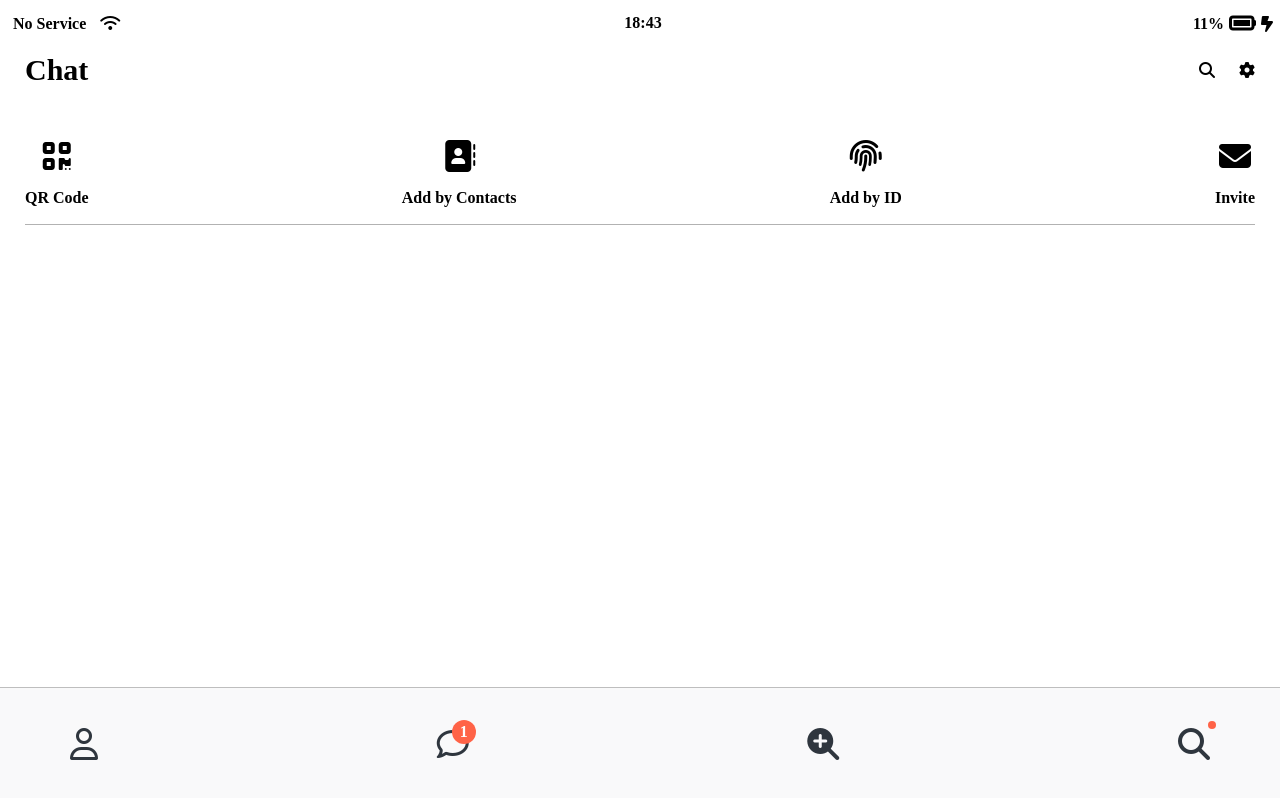
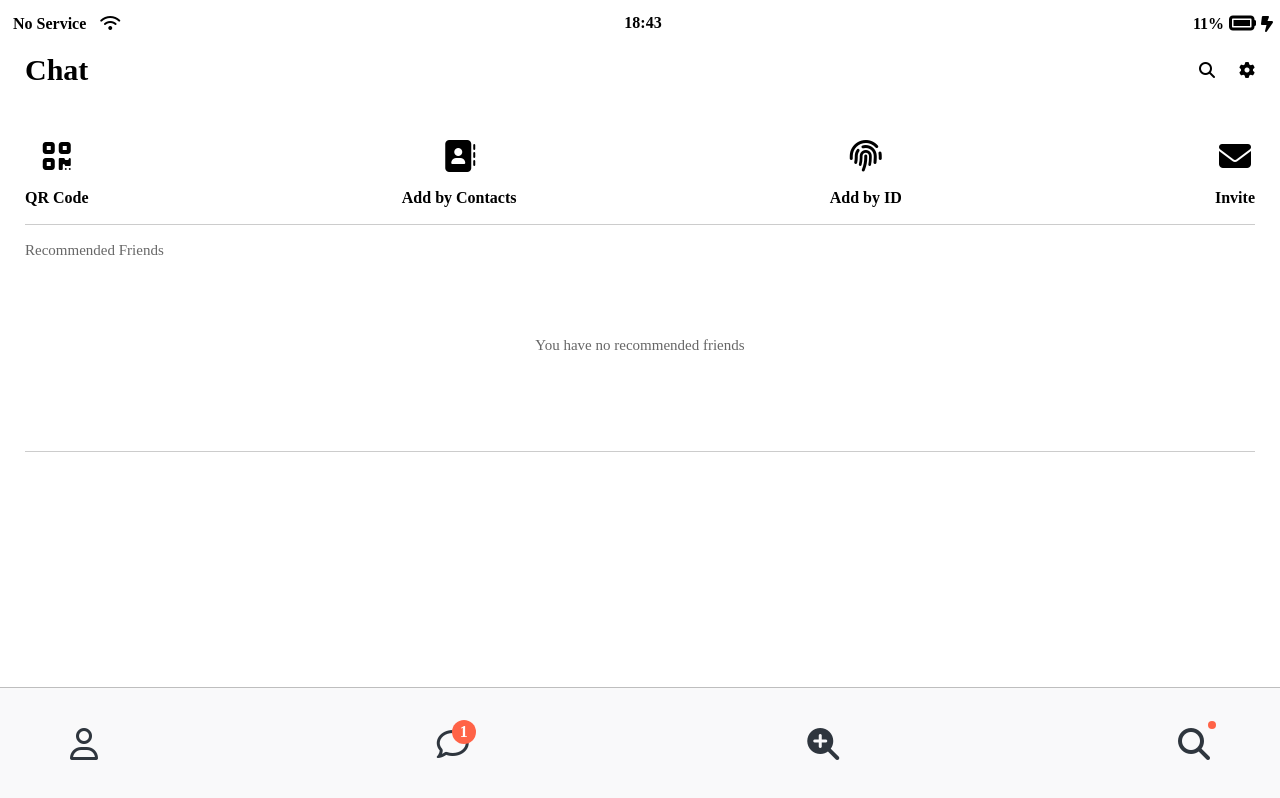
Before and after one commit to project815/kokoa-clone, a plain HTML site: page find.html in a window 1280 px wide. Shown: the top 798 px of the page. Drawn offline with Linux system fonts and the light colour scheme.

Commit message:
Find Screen part two

```diff
--- a/css/screens/find.css
+++ b/css/screens/find.css
@@ -3,8 +3,6 @@
 .find-icons {
   display: flex;
   justify-content: space-between;
-  padding-bottom: 18px;
-  border-bottom: 1px solid rgba(0, 0, 0, 0.3);
 }
 
 .find-icon__icon {
@@ -17,3 +15,24 @@
   margin-top: 18px;
   font-weight: 600;
 }
+
+.recommended-friends {
+  margin: 18px 0px;
+  padding: 18px 0px;
+
+  border-top: var(--main-border);
+  border-bottom: var(--main-border);
+}
+
+.recommended-friedns_title {
+  font-size: 15px;
+  color: rgba(0, 0, 0, 0.6);
+}
+
+.recommended-friends span {
+  display: block;
+  text-align: center;
+  margin: 80px 0px;
+  font-size: 15px;
+  color: rgba(0, 0, 0, 0.6);
+}
--- a/css/screens/login.css
+++ b/css/screens/login.css
@@ -28,7 +28,7 @@
   border: none;
   padding: 15px 0px;
   font-size: 18px;
-  border-bottom: 1px solid rgba(0, 0, 0, 0.3);
+  border-bottom: var(--main-border);
   margin-bottom: 20px;
   transition: border-color 0.3s ease-in-out;
 }
@@ -37,7 +37,7 @@
   color: rgba(0, 0, 0, 0.3);
 }
 #login-form input:not([type="submit"]) {
-  border-bottom: 1px solid rgba(0, 0, 0, 0.2);
+  border-bottom: var(--main-border);
   transition: border-color 0.3s ease-in-out;
 }
 #login-form input:focus {
--- a/css/variables.css
+++ b/css/variables.css
@@ -3,4 +3,5 @@
 :root {
   --yellow: #f7e111;
   --horizontal-space: 25px;
+  --main-border: 1px solid rgba(0, 0, 0, 0.2);
 }
--- a/find.html
+++ b/find.html
@@ -53,6 +53,10 @@
           <span>Invite</span>
         </div>
       </div>
+      <div class="recommended-friends">
+        <h6 class="recommended-friedns_title">Recommended Friends</h6>
+        <span> You have no recommended friends </span>
+      </div>
     </main>
 
     <nav class="nav">
```
